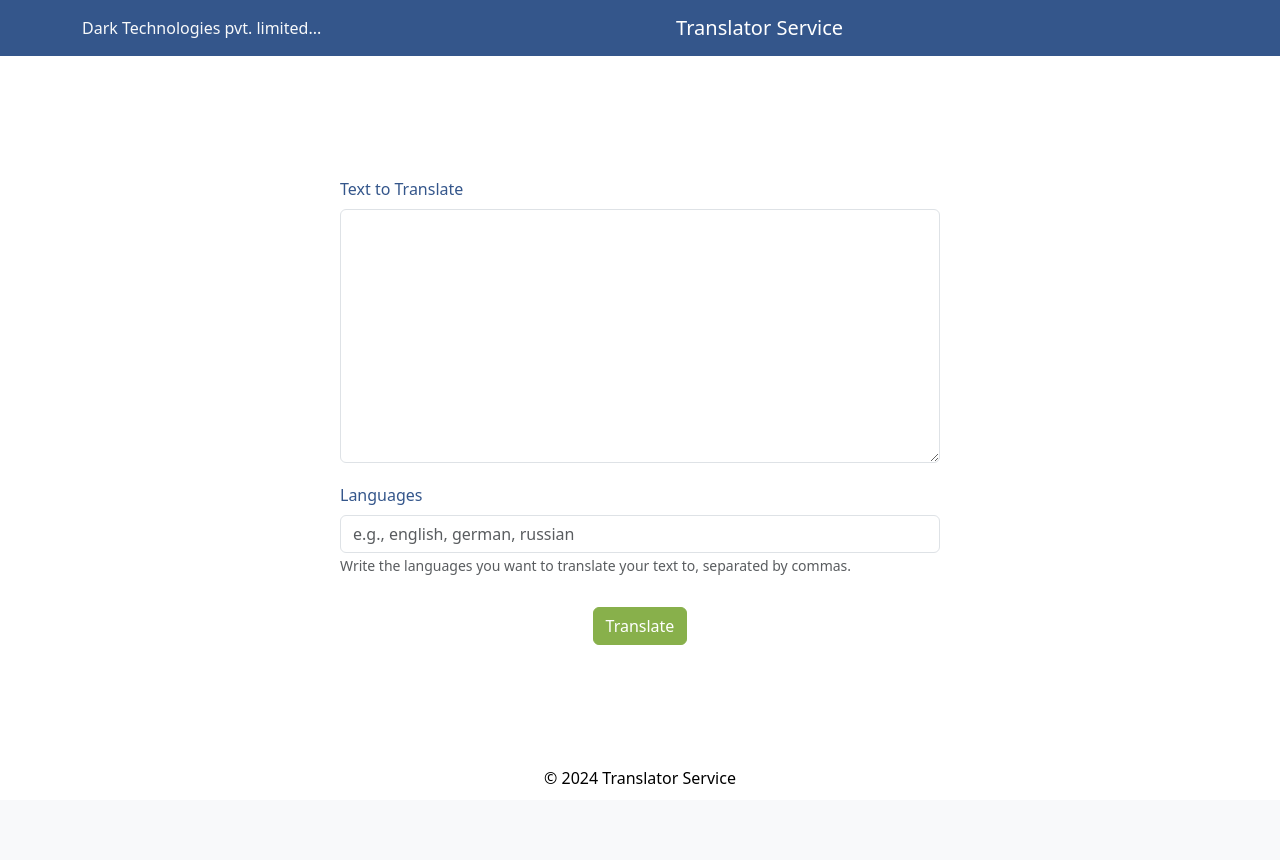
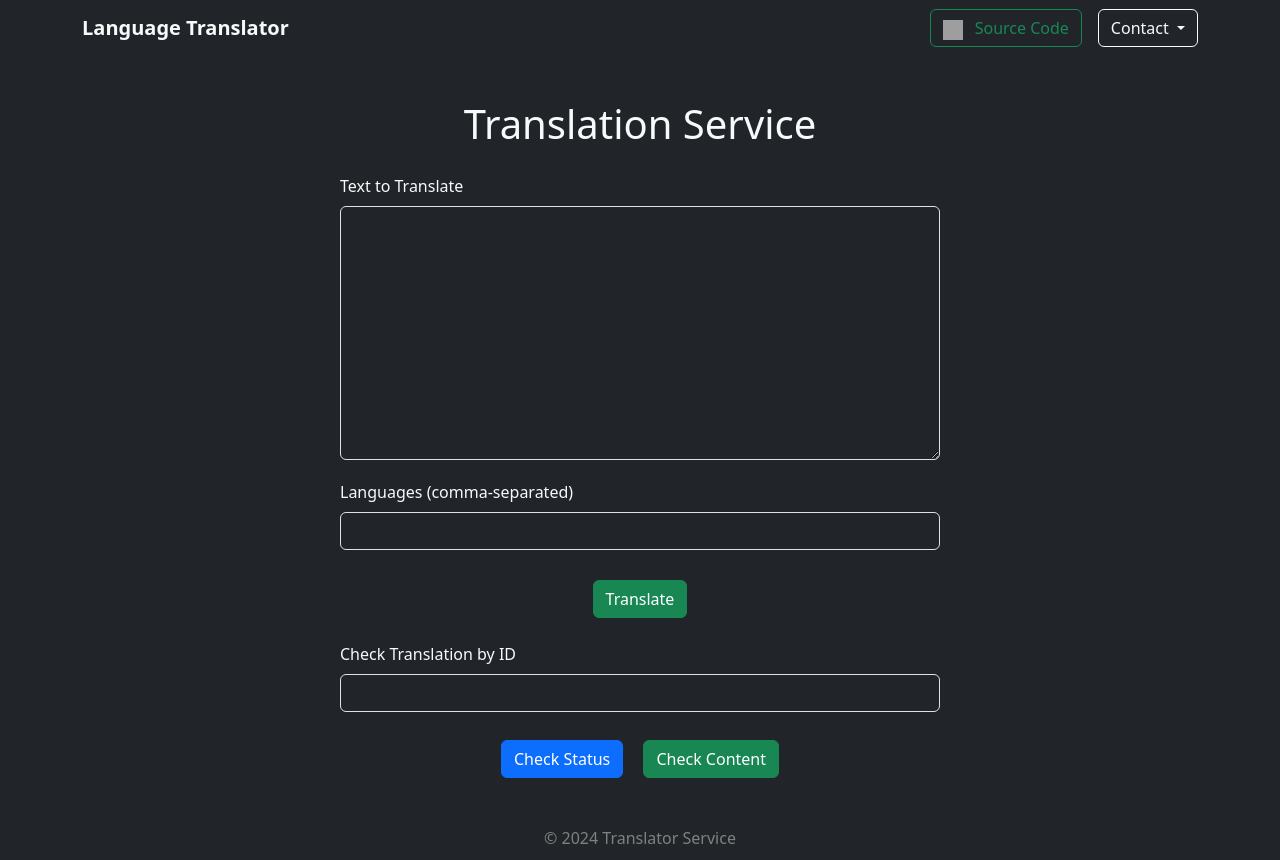
Before and after one commit to DarkDk123/Lang-Translation-Service-FastAPI, a FastAPI app: page / in a window 1280 px wide. Before the commit the page ends 784 px from the top, so only its background shows below. Run offline with FastAPI, Linux system fonts and the light colour scheme; some libraries are stand-ins or nearby versions; grey boxes are pictures that could not be loaded.

Commit message:
frontend almost completed (HTML, Bootstrap, js)

```diff
--- a/app/templates/index.html
+++ b/app/templates/index.html
@@ -1,12 +1,13 @@
 <!-- The entire frontend has been copy-pasted, with some minor changes -->
- <!-- As, i'm focusing mainly on backend & translation server only. -->
+<!-- As, i'm focusing mainly on backend & translation server only. -->
 <!DOCTYPE html>
 <html lang="en">
 
 <head>
     <meta charset="UTF-8" />
     <meta name="viewport" content="width=device-width, initial-scale=1.0" />
-    <title>Translator Service</title>
+    <title>Language Translator Service</title>
+    <!-- Bootstrap CSS -->
     <link href="https://cdn.jsdelivr.net/npm/bootstrap@5.3.0/dist/css/bootstrap.min.css" rel="stylesheet">
     <style>
         body,
@@ -22,27 +23,9 @@
             flex: 1;
         }
 
-        .navbar {
-            background-color: #34568B;
-        }
-
-        .btn-primary {
-            background-color: #88B04B;
-            border-color: #88B04B;
-        }
-
-        .form-label {
-            color: #34568B;
-        }
-
-        .logo {
-            max-width: 30%;
-            height: auto;
-            padding: 20px;
-        }
 
         .footer {
-            color: black;
+            color: grey;
             text-align: center;
             padding: 10px 0;
             width: 100%;
@@ -67,79 +50,193 @@
             text-align: center;
             margin-top: 20px;
         }
+
+        #progress-container {
+            display: none;
+        }
     </style>
 </head>
 
-<body>
-    <nav class="navbar navbar-expand-lg navbar-dark">
+<body class="bg-dark">
+    <nav class="navbar navbar-expand-lg bg-dark text-light">
         <div class="container">
-            <div class="navbar-text text-light">
-                Dark Technologies pvt. limited...
+
+            <a class="navbar-brand text-light fw-bold" href="#">Language Translator</a>
+
+            <!-- Source Code Button with Icon -->
+            <a class="btn btn-outline-success ms-auto" href="http://www.github.com/darkdk123">
+                <img src="https://cdn-icons-png.flaticon.com/512/12868/12868746.png" width="20" height="20"
+                    class="me-2" />
+                Source Code
+            </a>
+
+            <!-- Dropdown for Contact with Icons -->
+            <div class="dropdown ms-3">
+                <button class="btn btn-outline-light dropdown-toggle" type="button" id="dropdownMenuButton1"
+                    data-bs-toggle="dropdown" aria-expanded="false">
+                    Contact
+                </button>
+                <ul class="dropdown-menu dropdown-menu-dark" aria-labelledby="dropdownMenuButton1">
+                    <li>
+                        <a class="dropdown-item d-flex align-items-center text-light"
+                            href="mailto:dipeshrathore122@gmail.com">
+                            <img src="https://cdn-icons-png.flaticon.com/512/732/732200.png" width="20" height="20"
+                                class="me-2" />
+                            Email
+                        </a>
+                    </li>
+                    <li>
+                        <a class="dropdown-item d-flex align-items-center text-light"
+                            href="https://www.linkedin.com/in/dipeshrathore1">
+                            <img src="https://cdn-icons-png.flaticon.com/512/145/145807.png" width="20" height="20"
+                                class="me-2" />
+                            LinkedIn
+                        </a>
+                    </li>
+                    <li>
+                        <a class="dropdown-item d-flex align-items-center text-light"
+                            href="http://www.github.com/darkdk123">
+                            <img src="https://cdn-icons-png.flaticon.com/512/733/733553.png" width="20" height="20"
+                                class="me-2" />
+                            GitHub
+                        </a>
+                    </li>
+                </ul>
             </div>
-            <a class="navbar-brand mx-auto" href="#">Translator Service</a>
+
         </div>
     </nav>
 
-    <div class="content">
-        <div class="container form-container">
+
+
+    <div class="content bg-dark">
+        <div class="container form-container text-light">
+            <h1 class="text-center mt-4 mb-3">Translation Service</h1>
             <div class="form-box">
-                <label for="text" class="form-label">Text to Translate</label>
-                <textarea id="text" class="form-control" rows="10"></textarea>
+                <label for="textToTranslate" class="form-label">Text to Translate</label>
+                <textarea id="textToTranslate" class="form-control bg-dark text-light" rows="10"></textarea>
             </div>
             <div class="form-box">
-                <label for="languages" class="form-label">Languages</label>
-                <input id="languages" class="form-control" type="text" placeholder="e.g., english, german, russian">
-                <small class="form-text text-muted">Write the languages you want to translate your text to, separated by
-                    commas.</small>
+                <label for="languages" class="form-label">Languages (comma-separated)</label>
+                <input id="languages" class="form-control bg-dark text-light" type="text"
+                    placeholder="e.g., english, german, russian">
             </div>
             <div class="btn-container">
-                <button class="btn btn-primary" onclick="translateText()">Translate</button>
+                <button class="btn btn-success" onclick="submitTranslation()">Translate</button>
             </div>
+            <div class="mt-4" id="results" style="display: none;">
+                <h3>Translation Results</h3>
+                <pre id="translationResults"></pre> <!-- Required for the event driven arch. -->
+            </div>
+
+            <div class="mt-4" id="progress-container">
+                <h4 id="progress-text">Translation in Progress...</h4>
+                <div class="progress spinner-border text-primary">
+                    <div class="progress-bar progress-bar-striped progress-bar-animated" id="progress-bar">Loading...
+                    </div>
+                </div>
+                <p>Please wait while we translate your text.</p>
+            </div>
+
+            <div class="mt-4 form-box">
+                <label for="search-id">Check Translation by ID</label>
+                <input type="number" id="search-id" class="form-control bg-dark text-light mt-2"
+                    aria-placeholder="Enter Translation ID"></input>
+                <div class="btn-container">
+                    <button id="search-button" class="btn btn-primary m-2" onclick="checkTranslationStatus()">Check
+                        Status</button>
+                    <button id="content-button" class="btn btn-success m-2" onclick="checkTranslationContent()">Check
+                        Content</button>
+                </div>
+            </div>
+
+
+            <div class="mt-4" id="status-container" style="display: none;">
+                <h4>Translation Status</h4>
+                <pre id="statusResult"></pre>
+            </div>
+
+            <div class="mt-4" id="content-container" style="display: none;">
+                <h4>Translation Content</h4>
+                <pre id="contentResult"></pre>
+            </div>
+
         </div>
     </div>
 
-    <div class="footer">
+
+    <div class="footer bg-dark">
         &copy; 2024 Translator Service
     </div>
 
     <script>
-        async function translateText() {
+        async function submitTranslation() {
             // Extract the text and languages from the form
-            var text_for_translation = document.getElementById('text').value;
-            var languages_chosen = document.getElementById('languages').value;
+            const input_text = document.getElementById('textToTranslate').value;
+            const languages = document.getElementById('languages').value.split(',').map(lang => lang.trim());
 
-            // Prepare the payload
-            var payload = {
-                text: text_for_translation,
-                languages: languages_chosen
-            };
+            if (!text || languages === 0 || languages[0]) {
+                alert("Please provide both text and target language.");
+                return;
+            }
+            const progressBar = document.getElementbyId('progress-bar');
+            const progressText = document.getElementbyId('progress-text');
+            progressBar.classList.remove('bg-success');
+            progressBar.classList.add('bg-primary');
+            progressBar.style.width = '0%';
+            proggressText.textContent = 'Translation in progress...';
 
             try {
-                // Execute the POST request to the translation endpoint
-                const response = await fetch('http://localhost:8000/translate', {
-                    method: 'POST',
-                    headers: {
-                        'Content-Type': 'application/json'
-                    },
-                    body: JSON.stringify(payload)
+                const response = await axios.post('/translate', {
+                    text: input_text,
+                    languages: languages
                 });
 
-                // Check if the response is OK
-                if (!response.ok) {
-                    throw new Error(`HTTP error! Status: ${response.status}`);
+                document.getElementById('progress-container').style.display = 'block';
+                document.getElementById('results').style.display = 'none';
+                document.getElementById('status-container').style.display = 'none';
+                document.getElementById('content-container').style.display = 'none';
+                let translationResult = null;
+                let progress = 0;
+                while (progress < 100) {
+                    await new Promise(resolve => setTimeout(resolve, 1000));
+                    const resultResponse = await axios.get('localhost:8000/translate)${taskId}');
+                    translationResult = resultResponse.data;
+                    if (translationResult == 'completed') {
+                        progress = 100;
+                    } else {
+                        progres.style.width = `50%`;
+                    }
                 }
 
-                // Parse and handle the response
-                const result = await response.json();
-                alert('Translation request submitted. ID: ' + result.id);
-                window.location.href = '/translate/' + result.id;
+                progressBar.classList.remove('bg-primary');
+                progressBar.classList.add('bg-success');
+                progressBar.style.width = `100%`;
+                progressText.textContent = 'Translation complete!';
+                document.getElementById('translationResults').textContent = JSON.stringify(translationResult);
+                document.getElementById('results').style.display = 'block';
+
             } catch (error) {
-                console.error('Error:', error);
-                alert('Failed to submit translation request.');
+                console.error("Error submitting translation", error);
+                alert("An error occured while translating, please try again.")
             }
-        }
+
+            // We want to the search functionality component
+            //TODO
+            async function checkTranslationStatus() {
+                return;
+            }
+            //TODO
+            async function checkTranslationContent() {
+                return;
+            }
+        };
+
     </script>
+
+    <!-- Add Bootstrap JS for dropdown functionality -->
     <script src="https://cdn.jsdelivr.net/npm/bootstrap@5.3.0/dist/js/bootstrap.bundle.min.js"></script>
+    <script src="https://cdn.jsdelivr.net/npm/axios@1.6.7/dist/axios.min.js"></script>
 </body>
 
 </html>
```
